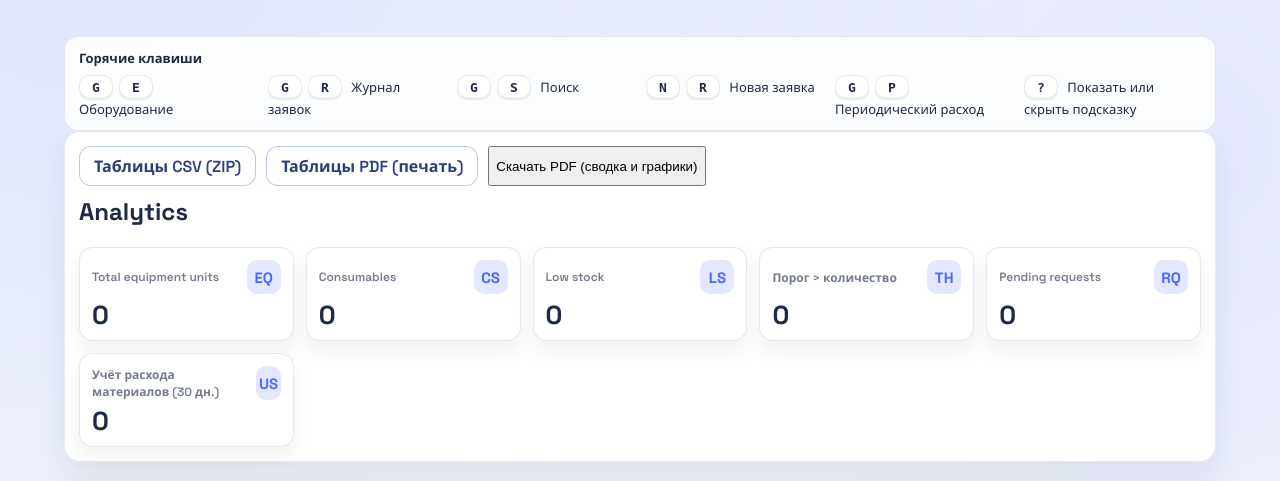
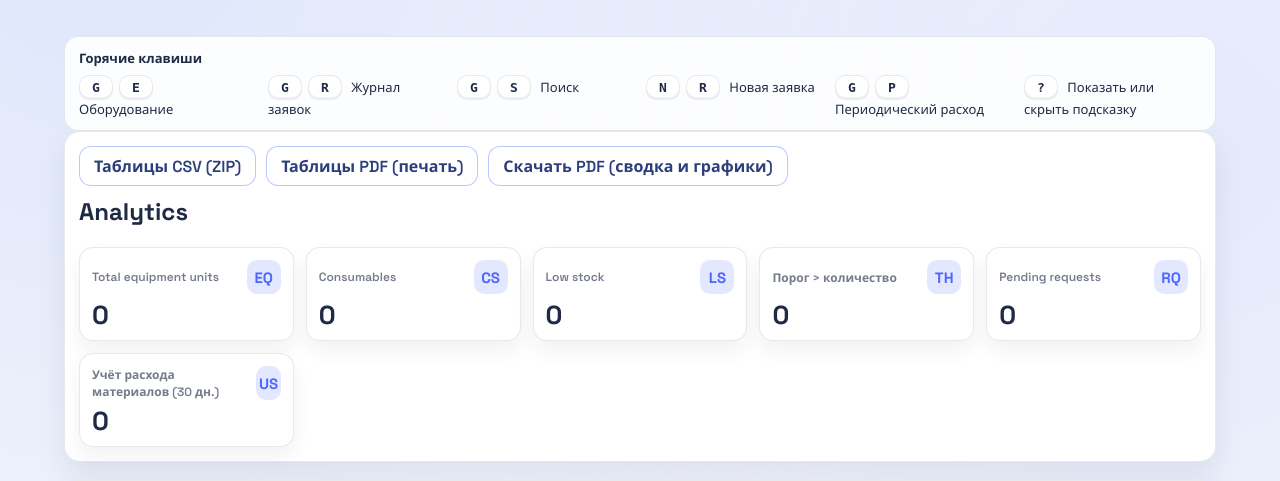
Before and after one commit to Timok951/MPTTools, a Django app: page / in a window 1280 px wide. Shown: the part 100-581 px from the top of the page. Run offline with Django 5.2, Linux system fonts and the light colour scheme; the visitor is signed in with stand-in values (Sample User, id 1); data comes from the database, SQL or seed files in the repository; data that the repository does not hold is empty; some libraries are stand-ins or nearby versions.

Commit message:
updated landing

```diff
--- a/TIP/inventory/templates/inventory/analytics.html
+++ b/TIP/inventory/templates/inventory/analytics.html
@@ -6,7 +6,7 @@
     <div class="actions" style="margin-bottom:10px;">
         <a class="secondary" href="{% url 'analytics_export_csv_zip' %}">{% ui_text "Таблицы CSV (ZIP)" "Tables CSV (ZIP)" %}</a>
         <a class="secondary" href="{% url 'analytics_print' %}" target="_blank" rel="noopener noreferrer">{% ui_text "Таблицы PDF (печать)" "Tables PDF (print)" %}</a>
-        <button type="button" class="secondary" id="downloadAnalyticsPdfBtn">{% ui_text "Скачать PDF (сводка и графики)" "Download PDF (summary and charts)" %}</button>
+        <button type="button" class="btn secondary" id="downloadAnalyticsPdfBtn">{% ui_text "Скачать PDF (сводка и графики)" "Download PDF (summary and charts)" %}</button>
     </div>
     <div id="analyticsExportKpi" class="analytics-pdf-capture">
     <h2>{% trans "Analytics" %}</h2>
--- a/TIP/inventory/templates/inventory/base.html
+++ b/TIP/inventory/templates/inventory/base.html
@@ -1320,10 +1320,14 @@
         }
         .actions a,
         .btn {
+            display: inline-flex;
+            align-items: center;
+            justify-content: center;
             text-decoration: none;
             border: none;
             padding: 8px 14px;
             border-radius: 12px;
+            font: inherit;
             font-weight: 600;
             background: linear-gradient(180deg, #5b73ff, #4c67ff);
             color: white;
```
Also changed, not shown: requirements.txt (+25 -20 lines).
